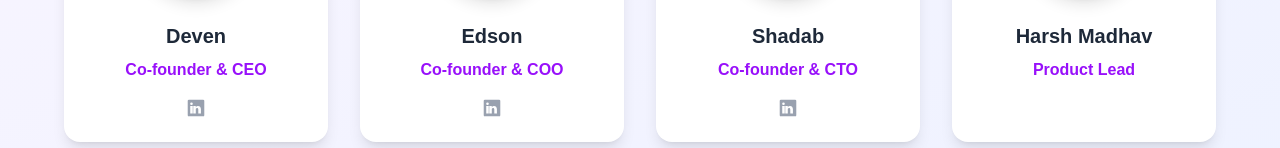
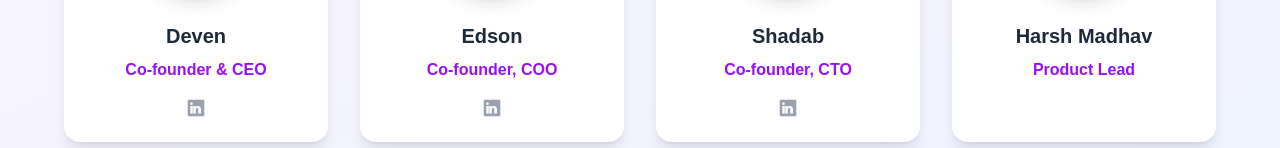
Before and after one commit to edi-gr/Figs-portfolio, a Next.js app: page / in a window 1280 px wide. Shown: the part 4301-4449 px from the top of the page. Built offline with nearby package versions, Linux system fonts and the light colour scheme.

Commit message:
Update page.tsx

```diff
--- a/src/app/page.tsx
+++ b/src/app/page.tsx
@@ -817,7 +817,7 @@ export default function Home() {
                 Edson
               </h3>
               <p className="text-purple-600 font-semibold mb-4 text-sm sm:text-base">
-                Co-founder & COO
+                Co-founder, COO
               </p>
               <div className="flex justify-center mt-4">
                 <a
@@ -857,7 +857,7 @@ export default function Home() {
                 Shadab
               </h3>
               <p className="text-purple-600 font-semibold mb-4 text-sm sm:text-base">
-                Co-founder & CTO
+                Co-founder, CTO
               </p>
               <div className="flex justify-center mt-4">
                 <a
```
